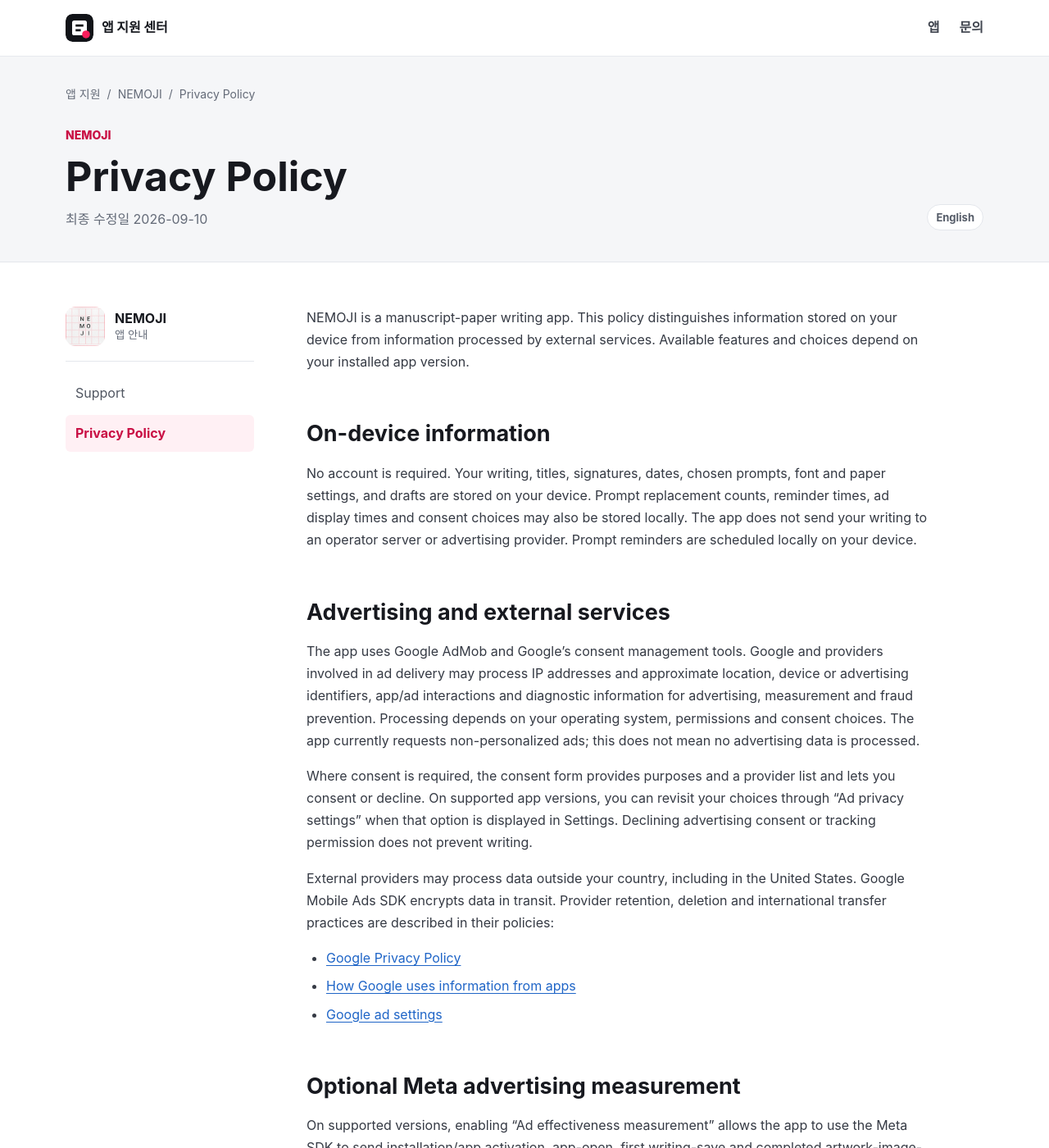
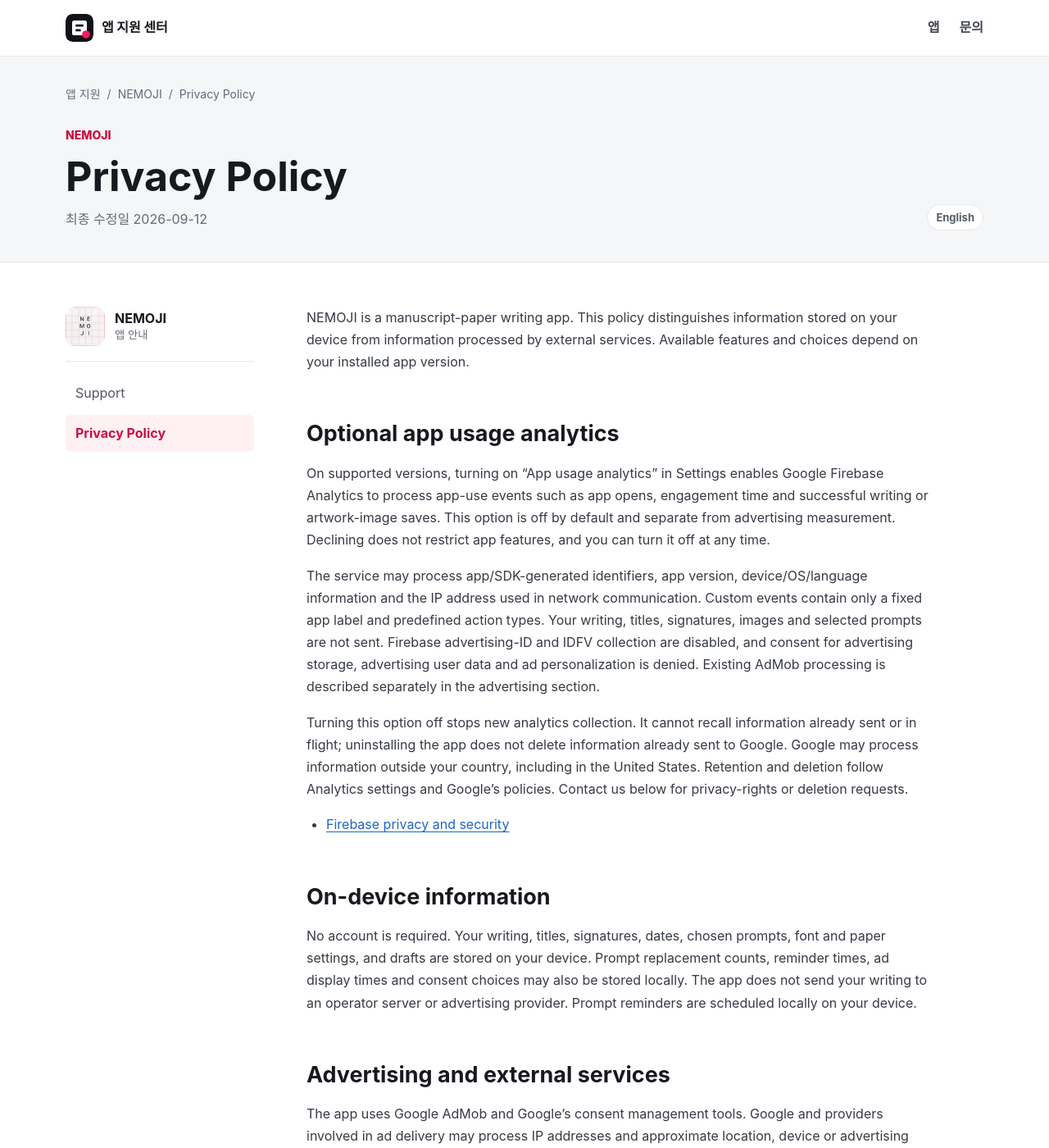
Before and after one commit to ddaklabs/ddaklabs.github.io, a Jekyll site: the page built from apps/nemoji/privacy/en-us/index.md, in a window 1280 px wide and 1400 px high. Shown: the whole window at 82% size. Built offline with Jekyll 4.4.1, drawn with Linux system fonts in a browser that asks for light colours; some of the changed text lies outside the part shown.

Commit message:
Disclose optional Nemoji Firebase Analytics

```diff
--- a/apps/nemoji/privacy/en-us/index.md
+++ b/apps/nemoji/privacy/en-us/index.md
@@ -12,12 +12,22 @@ document_type: privacy
 document_label: Privacy Policy
 support_url: /apps/nemoji/support/
 privacy_url: /apps/nemoji/privacy/en-us/
-updated_at: 2026-09-10
+updated_at: 2026-09-12
 support_nav_label: Support
 privacy_nav_label: Privacy Policy
 ---
 
 NEMOJI is a manuscript-paper writing app. This policy distinguishes information stored on your device from information processed by external services. Available features and choices depend on your installed app version.
+
+## Optional app usage analytics
+On supported versions, turning on “App usage analytics” in Settings enables Google Firebase Analytics to process app-use events such as app opens, engagement time and successful writing or artwork-image saves. This option is off by default and separate from advertising measurement. Declining does not restrict app features, and you can turn it off at any time.
+
+The service may process app/SDK-generated identifiers, app version, device/OS/language information and the IP address used in network communication. Custom events contain only a fixed app label and predefined action types. Your writing, titles, signatures, images and selected prompts are not sent. Firebase advertising-ID and IDFV collection are disabled, and consent for advertising storage, advertising user data and ad personalization is denied. Existing AdMob processing is described separately in the advertising section.
+
+Turning this option off stops new analytics collection. It cannot recall information already sent or in flight; uninstalling the app does not delete information already sent to Google. Google may process information outside your country, including in the United States. Retention and deletion follow Analytics settings and Google's policies. Contact us below for privacy-rights or deletion requests.
+
+- [Firebase privacy and security](https://firebase.google.com/support/privacy)
+
 
 ## On-device information
 No account is required. Your writing, titles, signatures, dates, chosen prompts, font and paper settings, and drafts are stored on your device. Prompt replacement counts, reminder times, ad display times and consent choices may also be stored locally. The app does not send your writing to an operator server or advertising provider. Prompt reminders are scheduled locally on your device.
@@ -56,6 +66,6 @@ Contact us below for access, correction, deletion, restriction or consent withdr
 ## Contact and changes
 Operator: DDak Labs / NEMOJI
 NEMOJI contact: [ezkoon@gmail.com](mailto:ezkoon@gmail.com)
-Published and effective: September 10, 2026
+Published and effective: September 12, 2026
 
 We update this page and its effective date when relevant app features or services change.
```
Also changed, not shown: apps/nemoji/privacy/ja-jp/index.md (+12 -2 lines), apps/nemoji/privacy/ko-kr/index.md (+12 -2 lines), apps/nemoji/privacy/zh-tw/index.md (+11 -1 lines).
